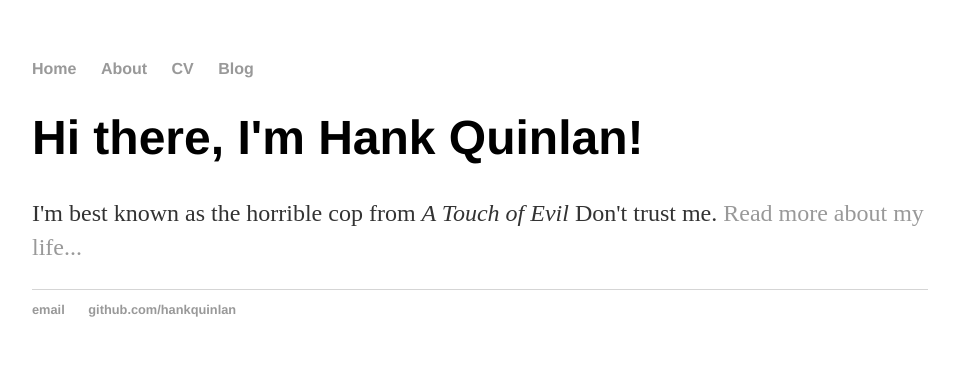
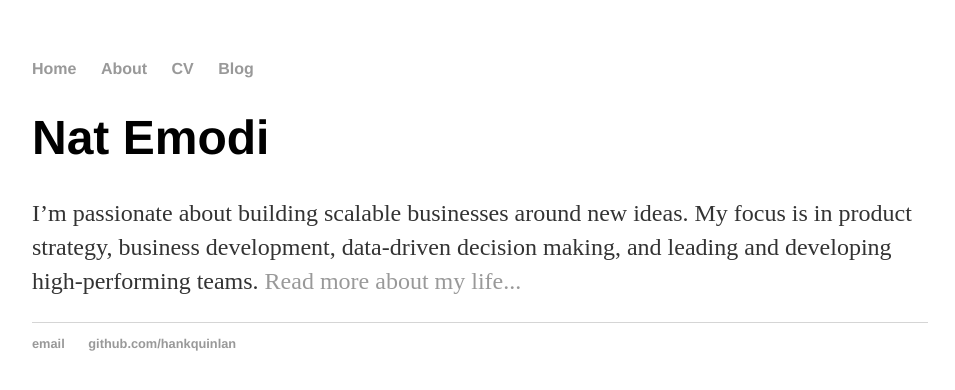
Before and after one commit to nmemodi/natemodi.github.io, a Jekyll site: the page built from index.html, in a window 1280 px wide. Shown: the top 390 px of the page, without its empty margins (160-1115 px from the left). Built offline with Jekyll 4.4.1, drawn with Linux system fonts in a browser that asks for light colours.

Commit message:
Update index.html

```diff
--- a/index.html
+++ b/index.html
@@ -1,8 +1,8 @@
 ---
 layout: default
-title: Hank Quinlan, Horrible Cop
+title: Nat Emodi
 ---
 <div class="blurb">
-	<h1>Hi there, I'm Hank Quinlan!</h1>
-	<p>I'm best known as the horrible cop from <em>A Touch of Evil</em> Don't trust me. <a href="/about">Read more about my life...</a></p>
+	<h1>Nat Emodi</h1>
+	<p>I’m passionate about building scalable businesses around new ideas. My focus is in product strategy, business development, data-driven decision making, and leading and developing high-performing teams. <a href="/about">Read more about my life...</a></p>
 </div><!-- /.blurb -->
```
